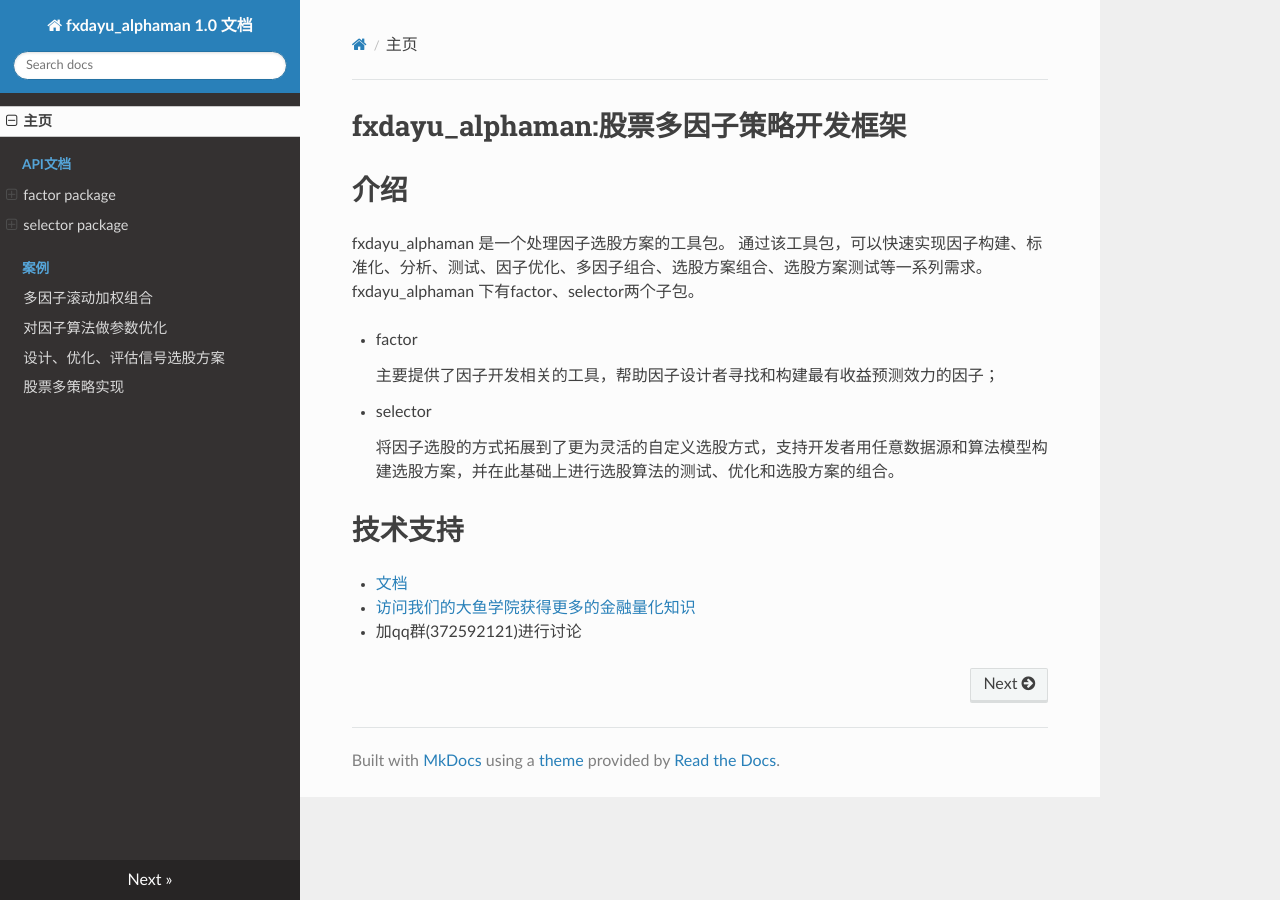
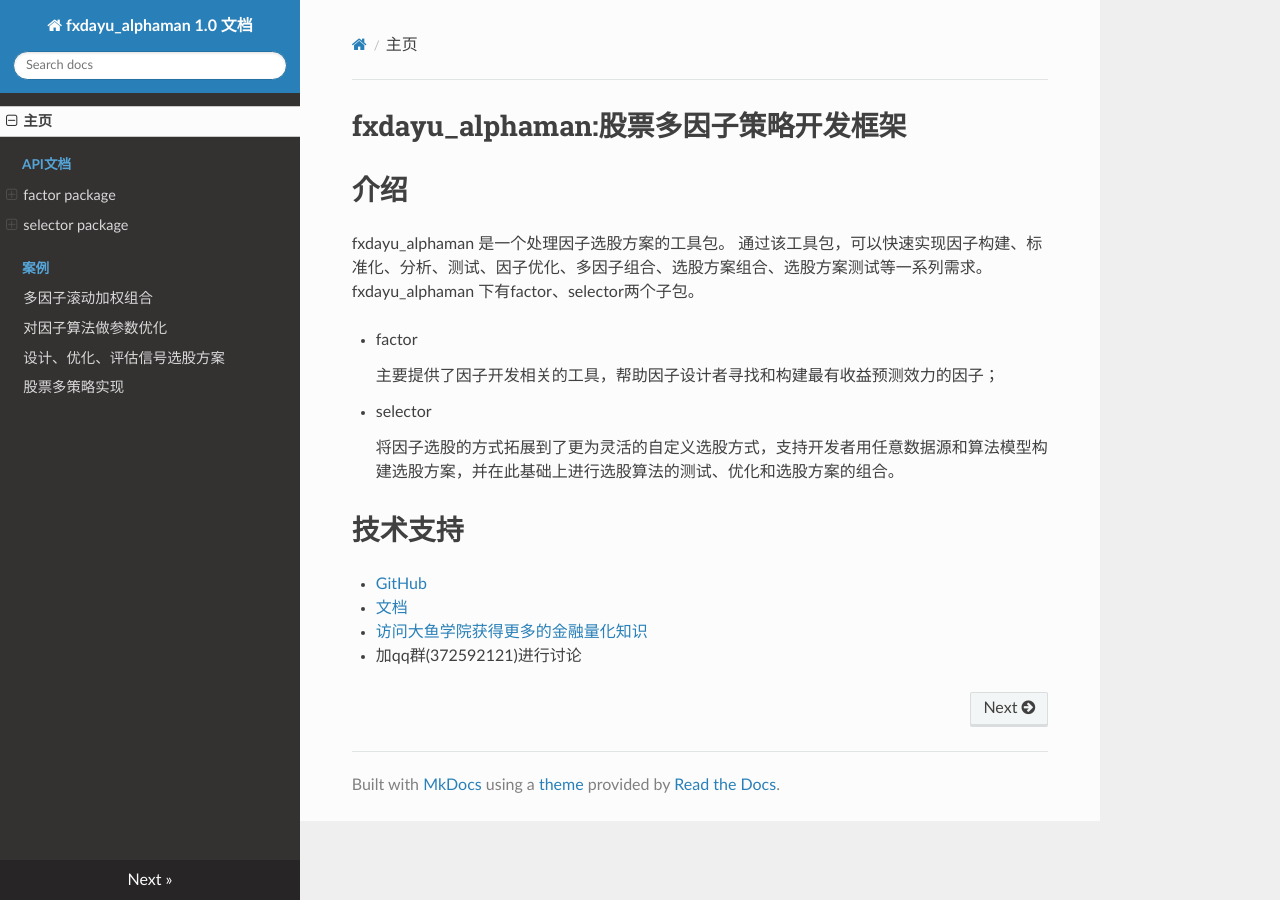
Before and after one commit to tianrq10/fxdayu_alphaman-doc, an MkDocs documentation site: the page built from docs/index.md, in a window 1280 px wide. Built offline with MkDocs 1.6.1, drawn with Linux system fonts in a browser that asks for light colours; nearby versions of some CDN libraries; old or Windows-style settings are respelled for this version of MkDocs.

Commit message:
加入github地址

```diff
--- a/docs/index.md
+++ b/docs/index.md
@@ -16,7 +16,7 @@ fxdayu_alphaman 下有factor、selector两个子包。
 
 # 技术支持
 
-
+- [GitHub](https://github.com/xingetouzi/fxdayu_alphaman)
 - [文档](http://fxdayu-alphaman-document.readthedocs.io/zh_CN/latest/)
-- [访问我们的大鱼学院获得更多的金融量化知识](http://www.fxdayu.com/tutorials.html)
+- [访问大鱼学院获得更多的金融量化知识](http://www.fxdayu.com/tutorials.html)
 - 加qq群(372592121)进行讨论
```
